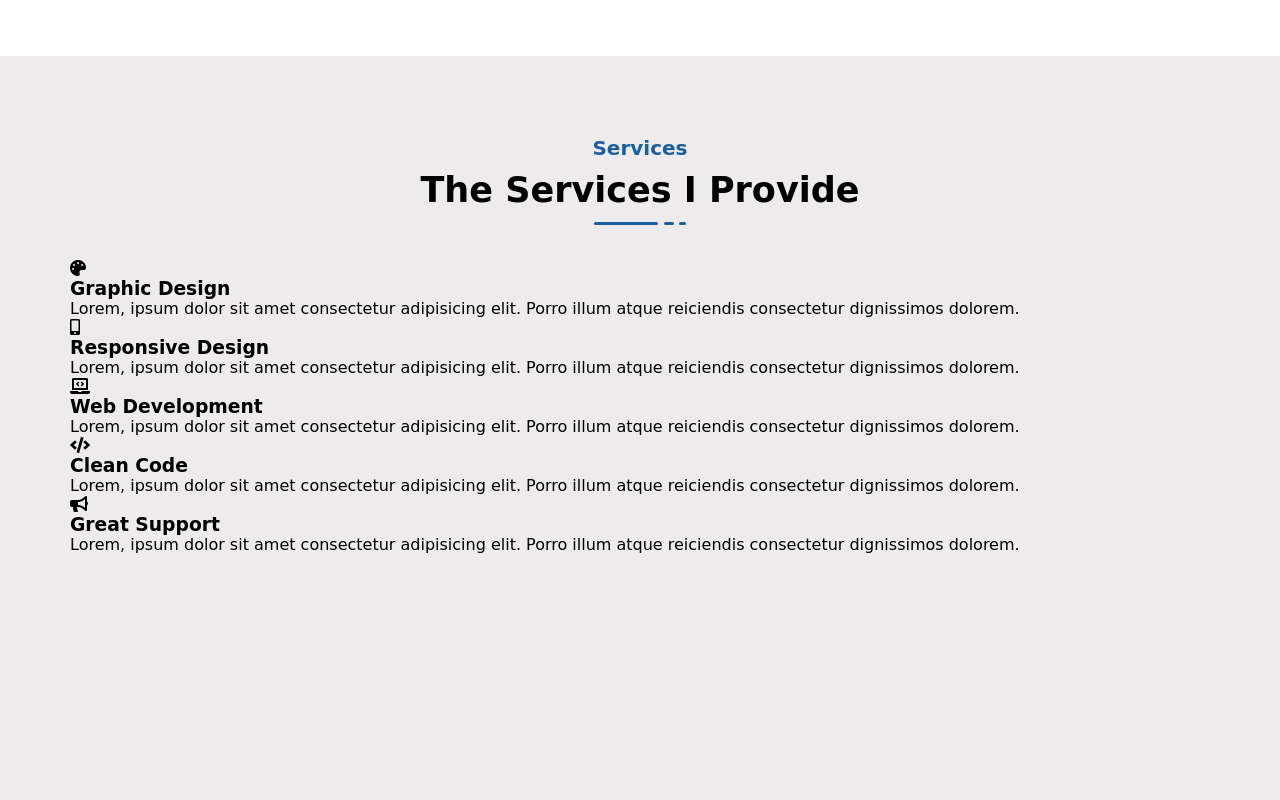
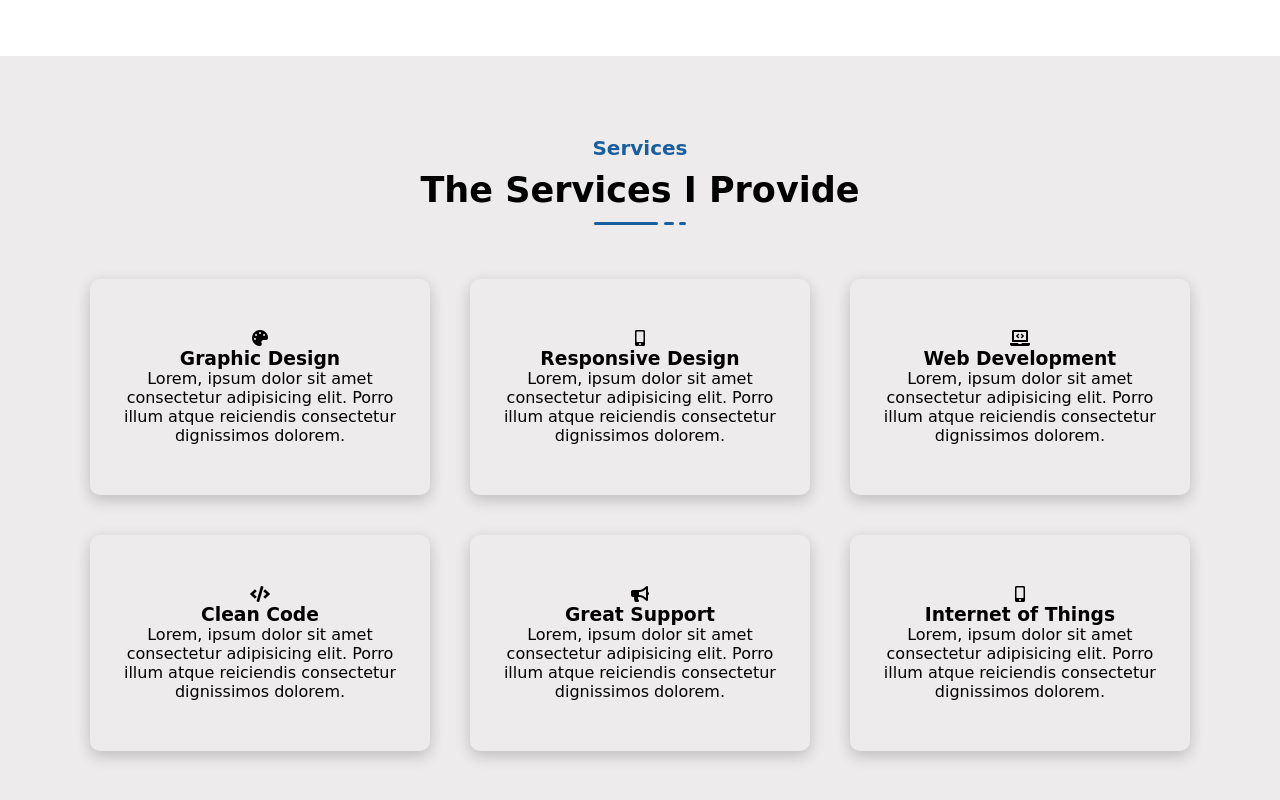
Before and after one commit to EmmanuelOBUjunior/P0rtf0l10, a plain HTML site: page index.html in a window 1280 px wide. Shown: the part 1702-2502 px from the top of the page. Drawn offline with Linux system fonts and the light colour scheme; a web font is replaced by a local one.

Commit message:
service section services inner items

```diff
--- a/css/style.css
+++ b/css/style.css
@@ -414,3 +414,20 @@ ul{
     min-height: 100vh;
     background-color: var(--black-100);
 }
+
+.service-section .service-item{
+    flex: 0 0 33.33%;
+    max-width: 33.33%;
+    padding: 20px;
+    display: flex;
+    align-items: center;
+    flex-wrap: wrap;
+}
+
+.service-section .service-item-inner{
+    box-shadow: var(--shadow-black-100);
+    padding: 50px 15px;
+    border-radius: 10px;
+    width: 100%;
+    text-align: center;
+}
--- a/index.html
+++ b/index.html
@@ -199,12 +199,22 @@
                             <h3>Clean Code</h3>
                             <p>Lorem, ipsum dolor sit amet consectetur adipisicing elit. Porro illum atque reiciendis consectetur dignissimos dolorem.</p>
                         </div>
-                    </div><div class="service-item">
+                    </div>
+                    <div class="service-item">
                         <div class="service-item-inner">
                             <div class="icon">
                                 <i class="fas fa-bullhorn"></i>
                             </div>
                             <h3>Great Support</h3>
+                            <p>Lorem, ipsum dolor sit amet consectetur adipisicing elit. Porro illum atque reiciendis consectetur dignissimos dolorem.</p>
+                        </div>
+                    </div>
+                    <div class="service-item">
+                        <div class="service-item-inner">
+                            <div class="icon">
+                                <i class="fas fa-mobile-alt"></i>
+                            </div>
+                            <h3>Internet of Things</h3>
                             <p>Lorem, ipsum dolor sit amet consectetur adipisicing elit. Porro illum atque reiciendis consectetur dignissimos dolorem.</p>
                         </div>
                     </div>
```
